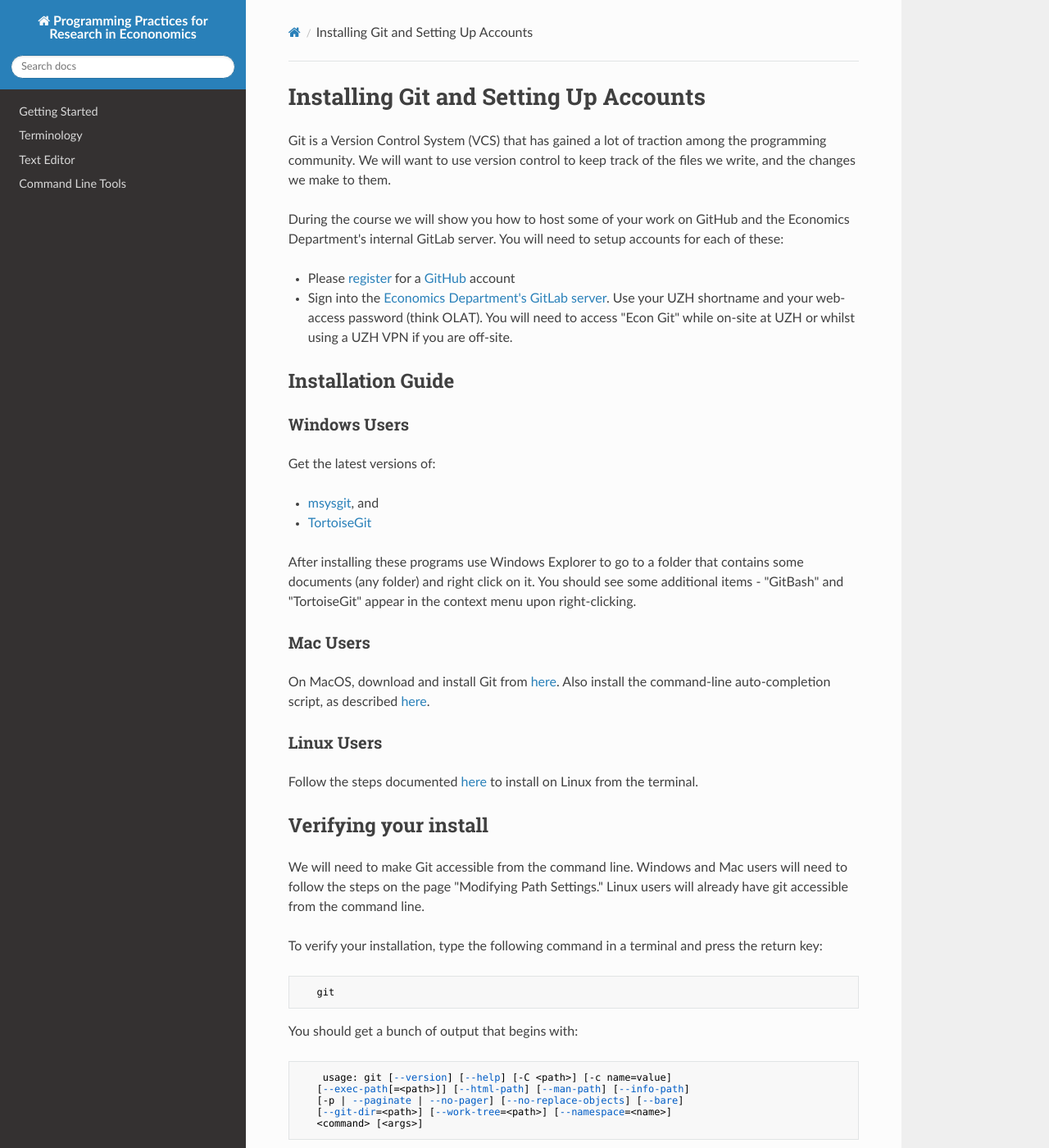
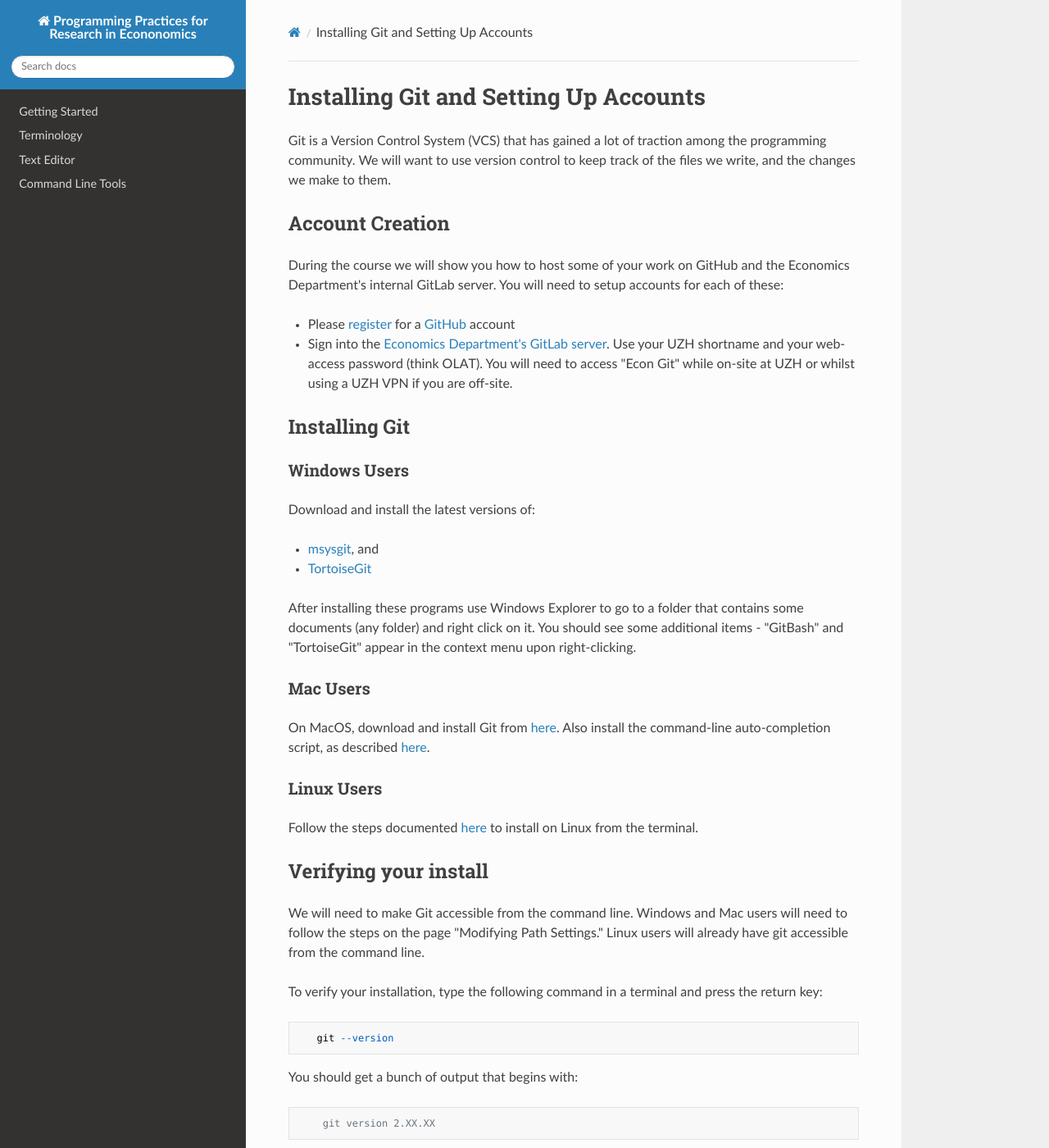
Before and after one commit to pp4rs/DEPRECATED-installation-guide, an MkDocs documentation site: the page built from docs/gitInstall.md, in a window 1280 px wide and 1400 px high. Shown: the whole window at 82% size. Built offline with MkDocs 1.6.1, drawn with Linux system fonts in a browser that asks for light colours; nearby versions of some CDN libraries; old or Windows-style settings are respelled for this version of MkDocs; some of the changed text lies outside the part shown.

Commit message:
clarify checking installation, and setting up necessary accounts

```diff
--- a/docs/gitInstall.md
+++ b/docs/gitInstall.md
@@ -2,6 +2,8 @@
 
 Git is a Version Control System (VCS) that has gained a lot of traction among the programming community.
 We will want to use version control to keep track of the files we write, and the changes we make to them.
+
+## Account Creation
 
 During the course we will show you how to host some of your work on GitHub and the Economics Department's internal GitLab server.
 You will need to setup accounts for each of these:
@@ -10,11 +12,11 @@ You will need to setup accounts for each of these:
 * Sign into the [Economics Department's GitLab server](https://econgit.uzh.ch/). Use your UZH shortname and your web-access password (think OLAT). You will need to access "Econ Git" while on-site at UZH or whilst using a UZH VPN if you are off-site.
 
 
-## Installation Guide
+## Installing Git
 
 ### Windows Users
 
- Get the latest versions of:
+ Download and install the latest versions of:
 
  * [msysgit](http://msysgit.github.io), and
  * [TortoiseGit](http://code.google.com/p/tortoisegit/wiki/Download)
@@ -41,12 +43,10 @@ We will need to make Git accessible from the command line. Windows and Mac users
 
 To verify your installation, type the following command in a terminal and press the return key:
 
-       git
+       git --version
 
 You should get a bunch of output that begins with:
 
-        usage: git [--version] [--help] [-C <path>] [-c name=value]
-       [--exec-path[=<path>]] [--html-path] [--man-path] [--info-path]
-       [-p | --paginate | --no-pager] [--no-replace-objects] [--bare]
-       [--git-dir=<path>] [--work-tree=<path>] [--namespace=<name>]
-       <command> [<args>]
+        git version 2.XX.XX
+
+where the `X`'s represent a version number. Ensure that you have a version greater than `2.10.1` installed.
```
